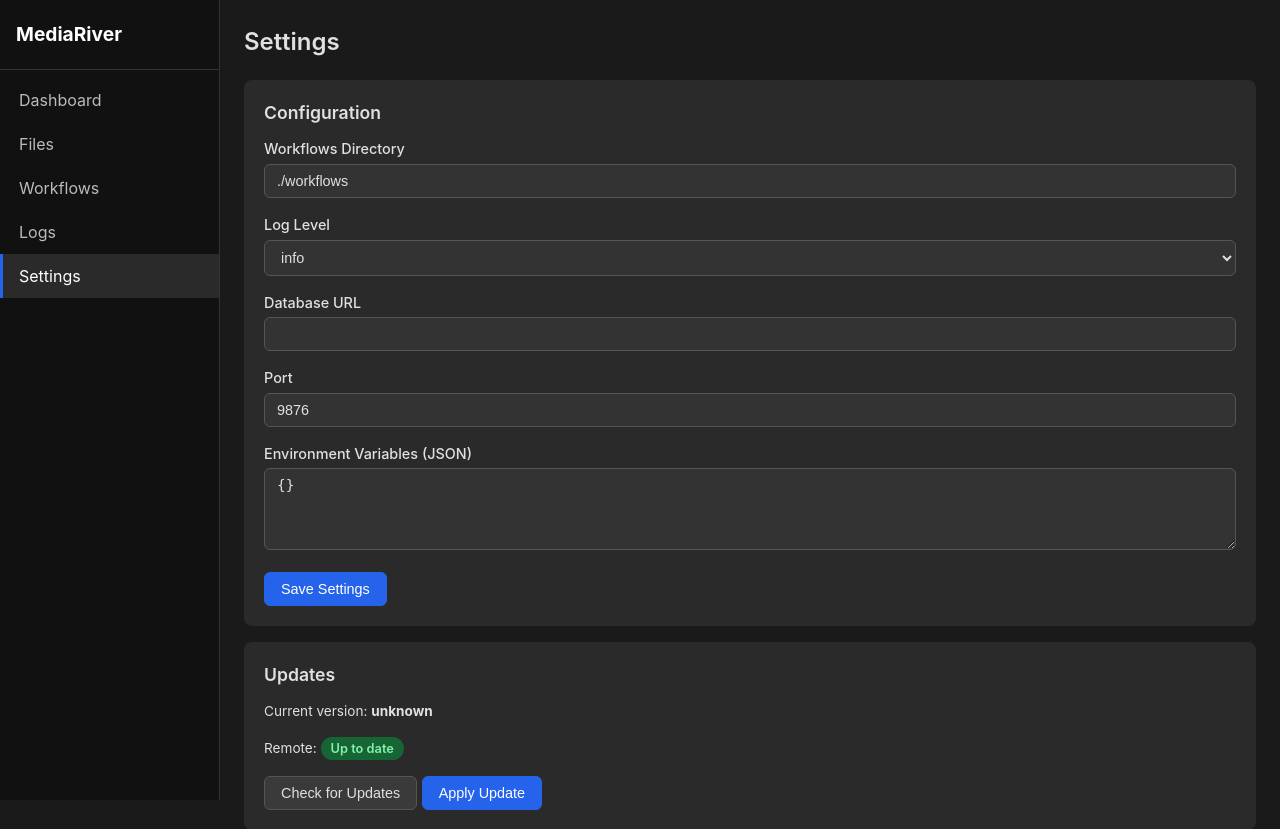
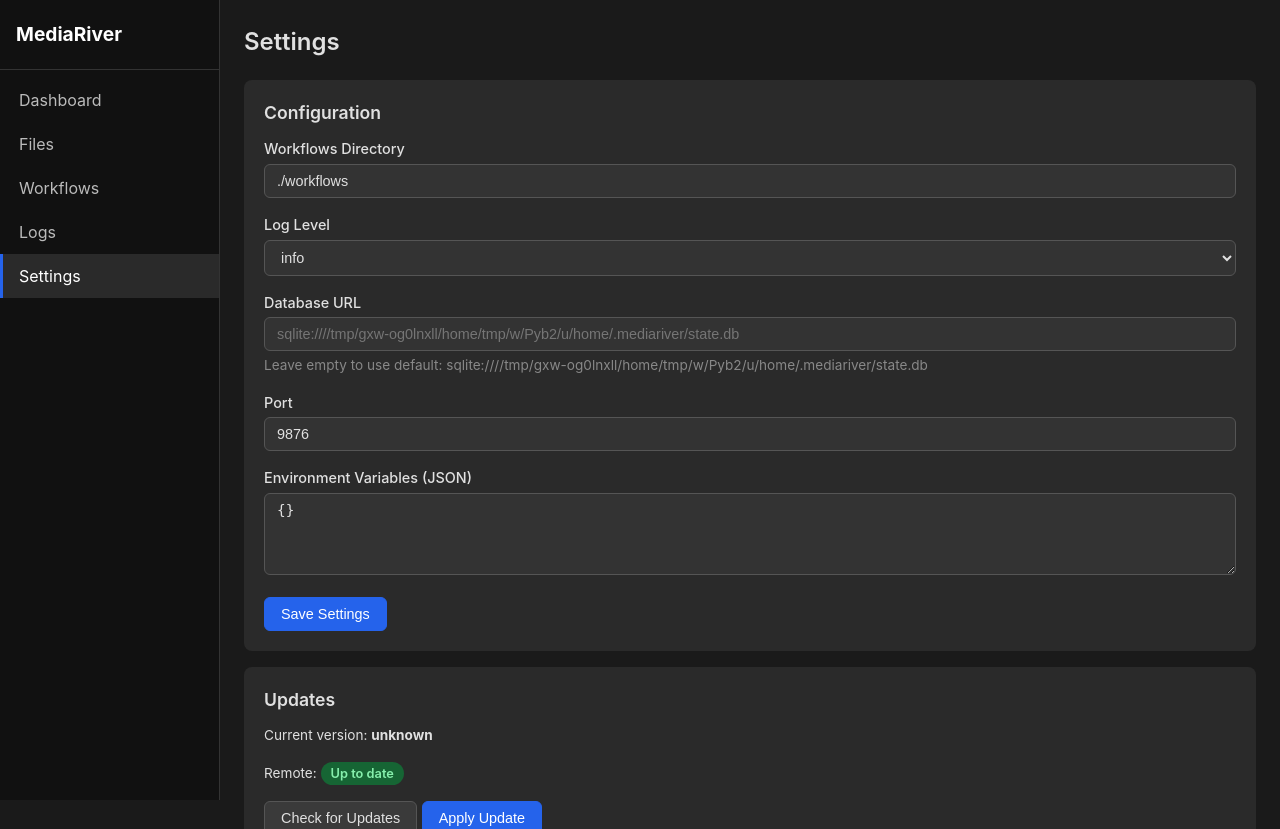
Before and after one commit to Rey092/mediariver, a FastAPI app: page /settings in a window 1280 px wide. Shown: the top 829 px of the page. Run offline with FastAPI, Linux system fonts and the light colour scheme.

Commit message:
fix(desktop): show default database URL in settings when field is empty
Co-Authored-By: Claude Opus 4.6 (1M context) <noreply@anthropic.com>

```diff
--- a/src/desktop/server.py
+++ b/src/desktop/server.py
@@ -231,6 +231,7 @@ def create_app(config: AppConfig, service: EngineService, updater: Updater) -> F
         with contextlib.suppress(Exception):
             update_status = updater.check()
         startup_enabled = _check_startup_task()
+        from mediariver.state.database import _DEFAULT_DB_URL
         return templates.TemplateResponse(request, "settings.html", {
             "page": "settings",
             "config": config,
@@ -238,6 +239,7 @@ def create_app(config: AppConfig, service: EngineService, updater: Updater) -> F
             "current_version": current_version,
             "update_status": update_status,
             "startup_enabled": startup_enabled,
+            "default_db_url": _DEFAULT_DB_URL,
         })
 
     # ── API routes ─────────────────────────────────────────────────────
--- a/src/desktop/templates/settings.html
+++ b/src/desktop/templates/settings.html
@@ -20,7 +20,8 @@
         </div>
         <div class="form-group">
             <label for="database_url">Database URL</label>
-            <input type="text" id="database_url" name="database_url" value="{{ config.database_url or '' }}">
+            <input type="text" id="database_url" name="database_url" value="{{ config.database_url or '' }}" placeholder="{{ default_db_url }}">
+            <p class="text-sm" style="color: #888; margin-top: 4px;">Leave empty to use default: {{ default_db_url }}</p>
         </div>
         <div class="form-group">
             <label for="port">Port</label>
```
